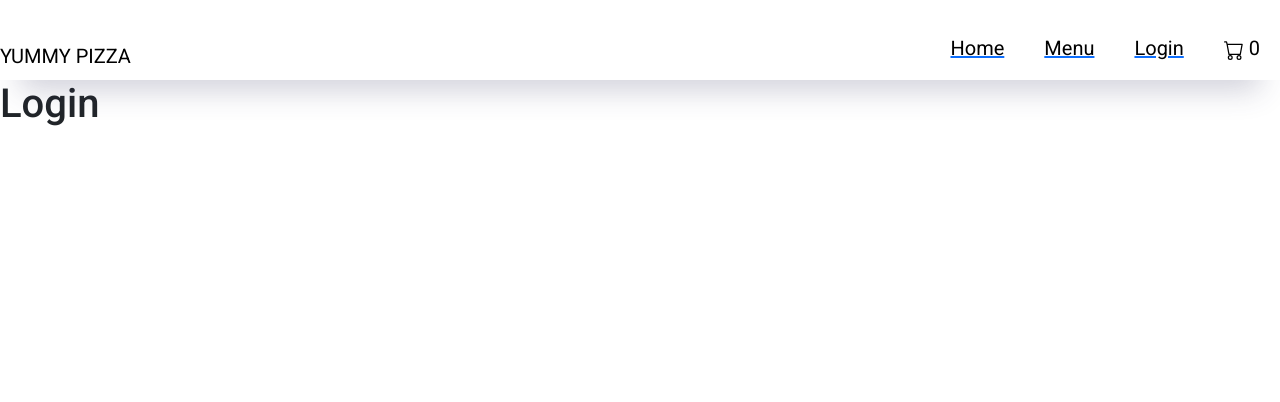
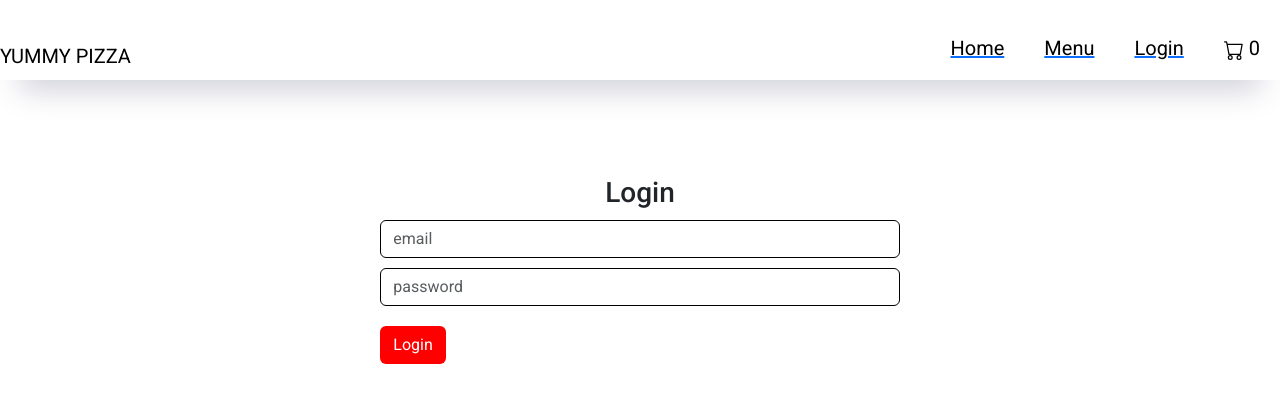
Before and after one commit to Wathsala970/mern_pizza, a React (Create React App) app in the folder client/: page /login in a window 1280 px wide. Shown: the top 402 px of the page. Built offline with nearby package versions, Linux system fonts and the light colour scheme; a web font is replaced by a local one.

Commit message:
create login page

```diff
--- a/client/src/Components/Login/login.js
+++ b/client/src/Components/Login/login.js
@@ -1,9 +1,41 @@
-import React from 'react';
+import React, { useState, useEffect } from 'react';
 
 export default function Login(){
+
+    const [email, setemail] = useState('')
+    const [password, setpassword] = useState('')
+
+
+
     return(
         <div>
-            <h1>Login</h1>
+            <div className='row justify-content-center mt-5'>
+                <div className='col-md-5 mt-5 text-left'>
+                    <h3 className='text-center'>Login</h3>
+                    <div className='input'>
+
+                        <input
+                        type='text'
+                        placeholder='email'
+                        className='form-control'
+                        value={email}
+                        required
+                        onChange={(e)=>{setemail(e.target.value)}}
+                        />
+
+                        <input
+                        type='text'
+                        placeholder='password'
+                        className='form-control'
+                        value={password}
+                        required
+                        onChange={(e)=>{setpassword(e.target.value)}}
+                        />
+
+                        <button className='btn'>Login</button>
+                    </div>
+                </div>
+            </div>
         </div>
     )
 }
```
